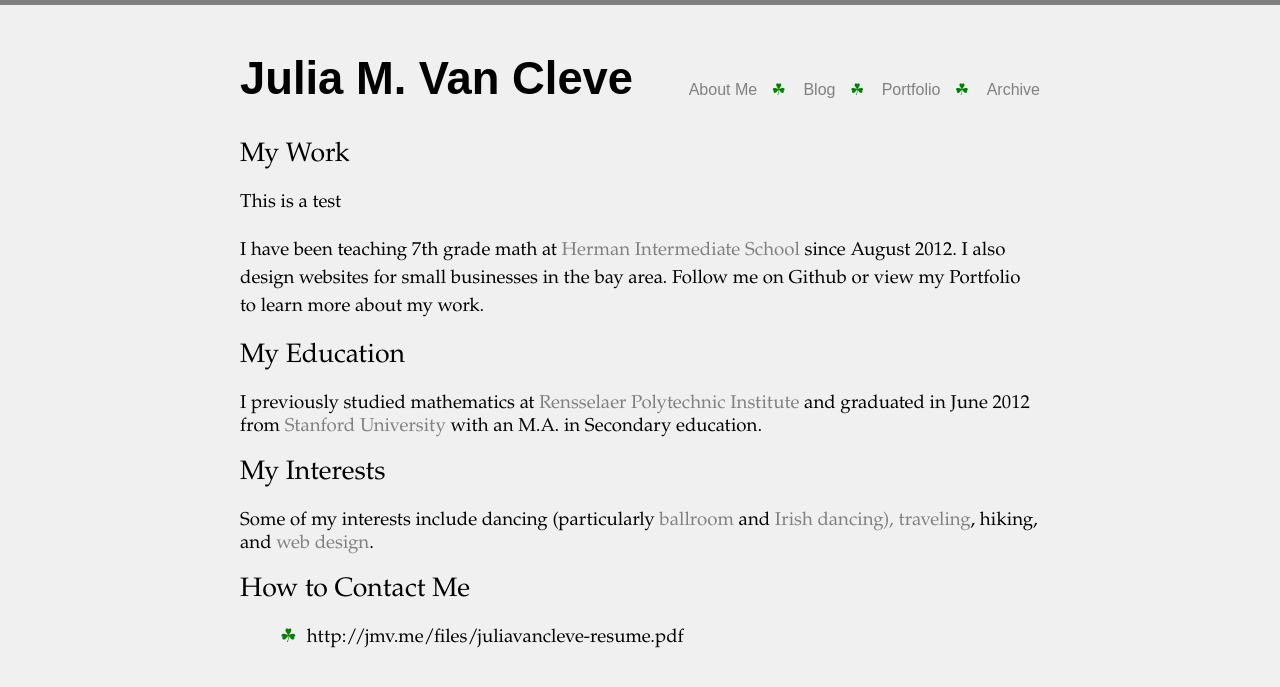
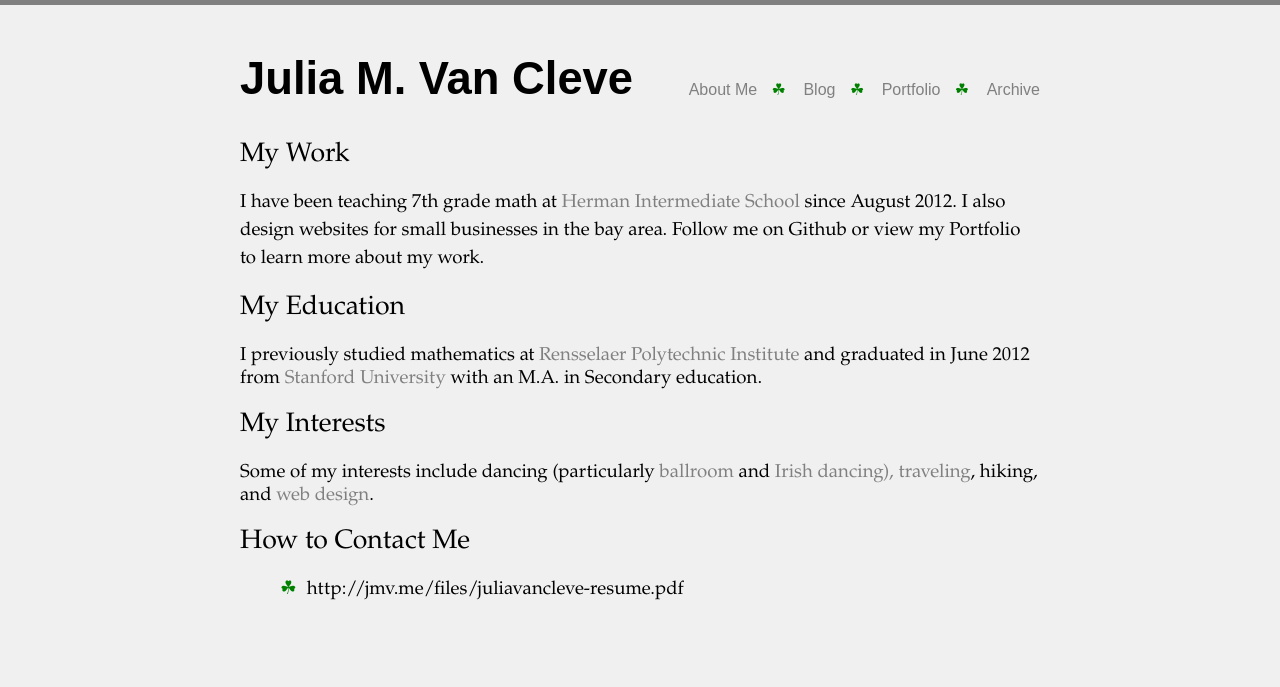
Before and after one commit to jmvx/jmv.me, a Jekyll site: the page built from index.html, in a window 1280 px wide. Shown: the top 687 px of the page. Built offline with Jekyll 4.4.1, drawn with Linux system fonts in a browser that asks for light colours.

Commit message:
Updated README file

```diff
--- a/index.html
+++ b/index.html
@@ -4,7 +4,6 @@ description: This is my website
 ---
 
 <h1>My Work</h1>
-<p> This is a test </p>
 <p>I have been teaching 7th grade math at <a href="http://www.ogsd.k12.ca.us/html/schoolinfo.html" target="_blank">Herman Intermediate School</a> since August 2012. I also design websites for small businesses in the bay area. Follow me on Github or view my Portfolio to learn more about my work.</p>
 
 <h1>My Education</h1>
```
Also changed, not shown: README.md.
